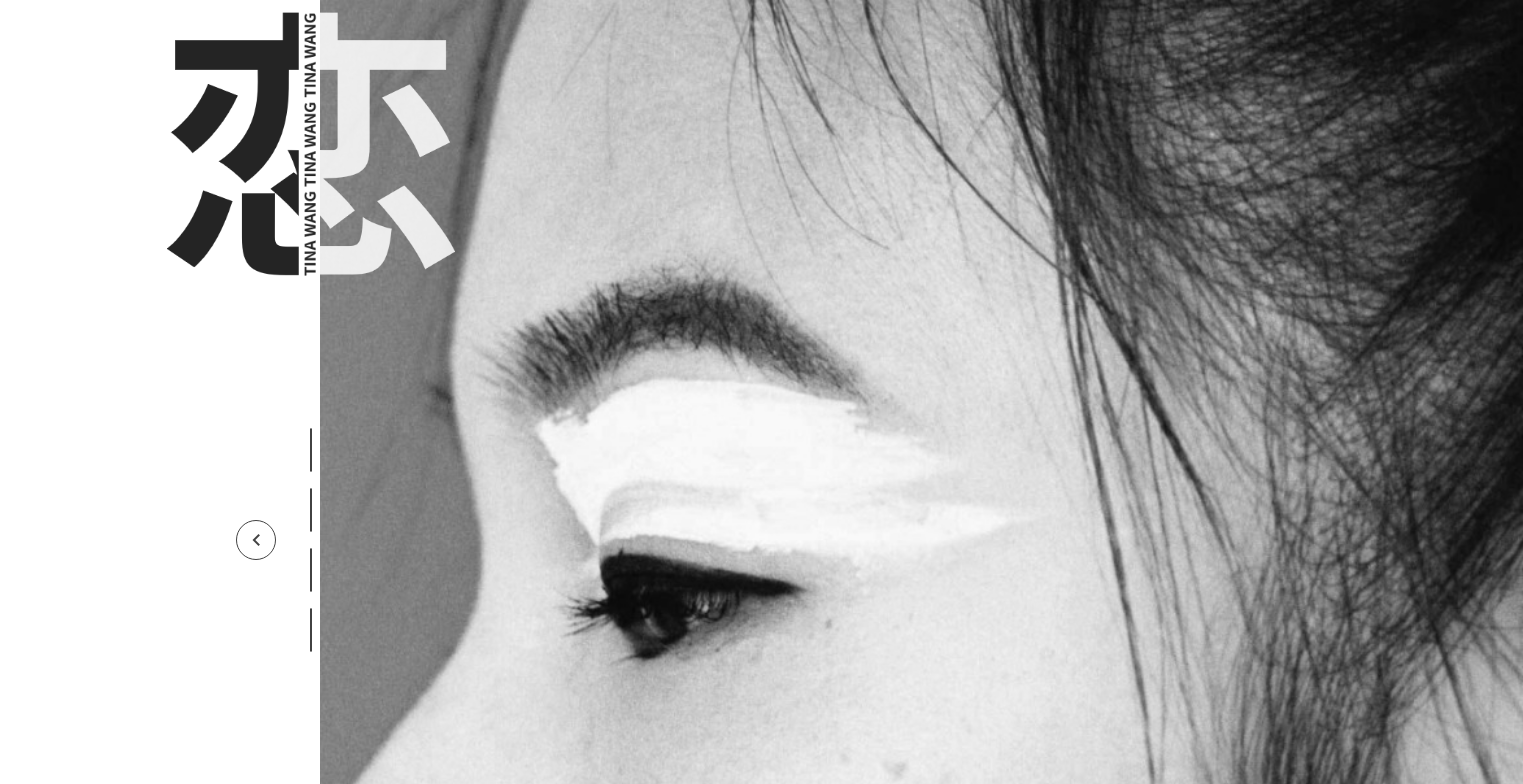
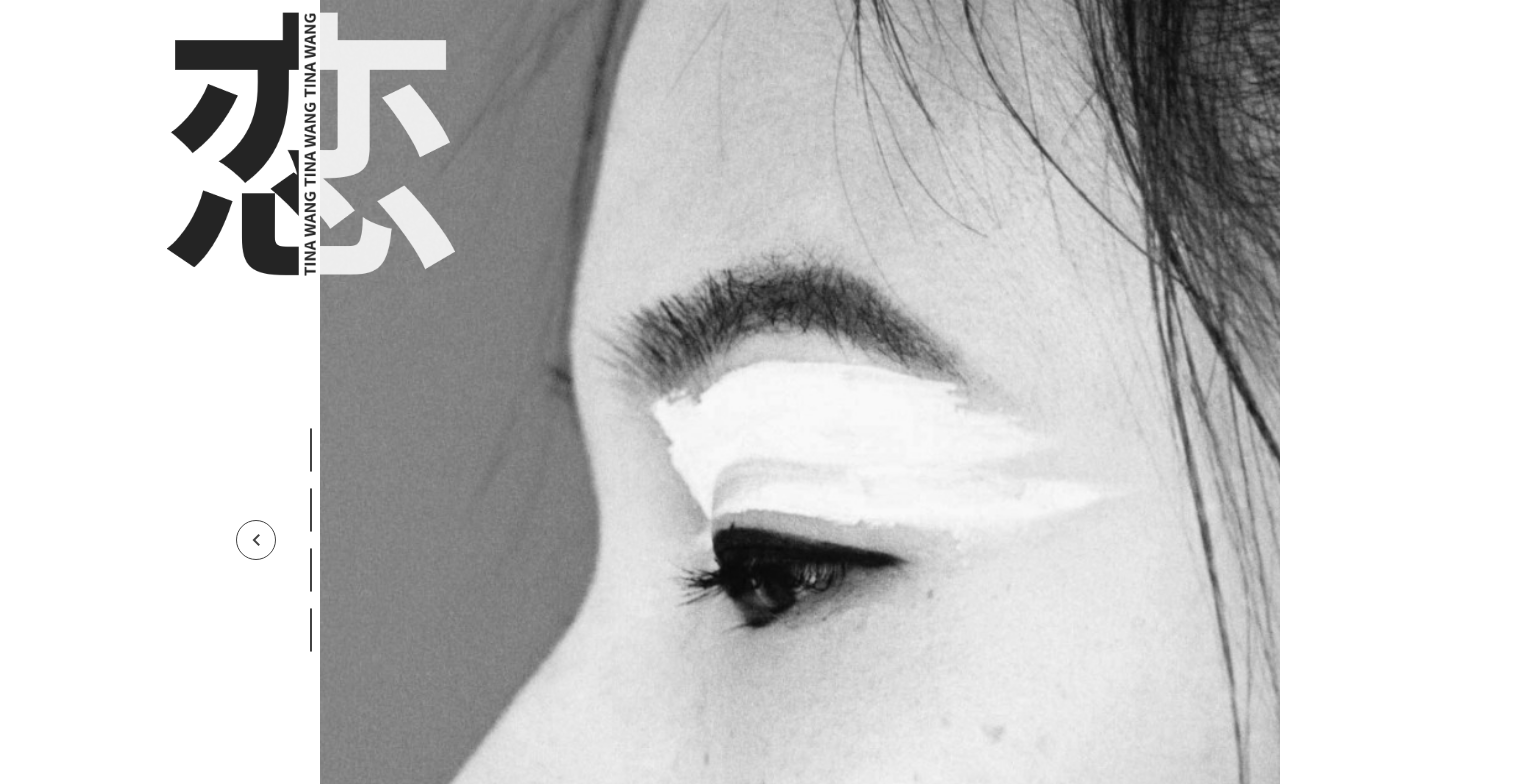
Before and after one commit to tinawng/disco-ball, a Vue app: page /#/ in a window 1280 px wide. Shown: the top 784 px of the page, 1523 px wide, since content can reach past the window. Built offline with nearby package versions, Linux system fonts and the light colour scheme; what disco-puzzle would draw is missing.

Commit message:
FIX: background image overflow

```diff
--- a/src/views/Landing.vue
+++ b/src/views/Landing.vue
@@ -55,18 +55,8 @@
         </div>
       </v-hover>
     </div>
-    <div class="panel-right">
+    <div class="panel-right" :style="' background-image: url(' +  [changeBG() ? './assets/images/landing/tumblr_nd3zlib9m91r4siero1_r2_1280.jpg' : './assets/images/landing/tumblr_nd3zlib9m91r4siero2_r3_1280.jpg'] + ')'">
       <img class="badge" :src="'./assets/images/landing/badge-right.png'" />
-      <img
-        v-if="changeBG()"
-        class="bg-1"
-        :src="'./assets/images/landing/tumblr_nd3zlib9m91r4siero1_r2_1280.jpg'"
-      />
-      <img
-        v-else
-        class="bg-2"
-        :src="'./assets/images/landing/tumblr_nd3zlib9m91r4siero2_r3_1280.jpg'"
-      />
     </div>
   </div>
 </template>
@@ -103,6 +93,10 @@ export default {
   flex: 1 1 67vw;
   display: flex;
   justify-content: flex;
+
+  background-repeat: no-repeat;
+  background-size: cover;
+  background-position: center center;
 }
 
 .badge-row {
@@ -145,18 +139,19 @@ export default {
 }
 
 .bg-1 {
-  position: absolute;
+  /* background-image: url('./assets/images/landing/tumblr_nd3zlib9m91r4siero1_r2_1280.jpg'); */
+
+  /* position: absolute;
   height: 105vh;
   right: -19vw;
-  z-index: 0;
+  z-index: 0; */
 }
 .bg-2 {
-  position: absolute;
+  /* background-image: url('./assets/images/landing/tumblr_nd3zlib9m91r4siero2_r3_1280.jpg'); */
+  /* position: absolute;
   height: 105vh;
-  /* right: -12vw; */
   left: 12vw;
-
-  z-index: 0;
+  z-index: 0; */
 }
 
 .fade-leave-active {
```
